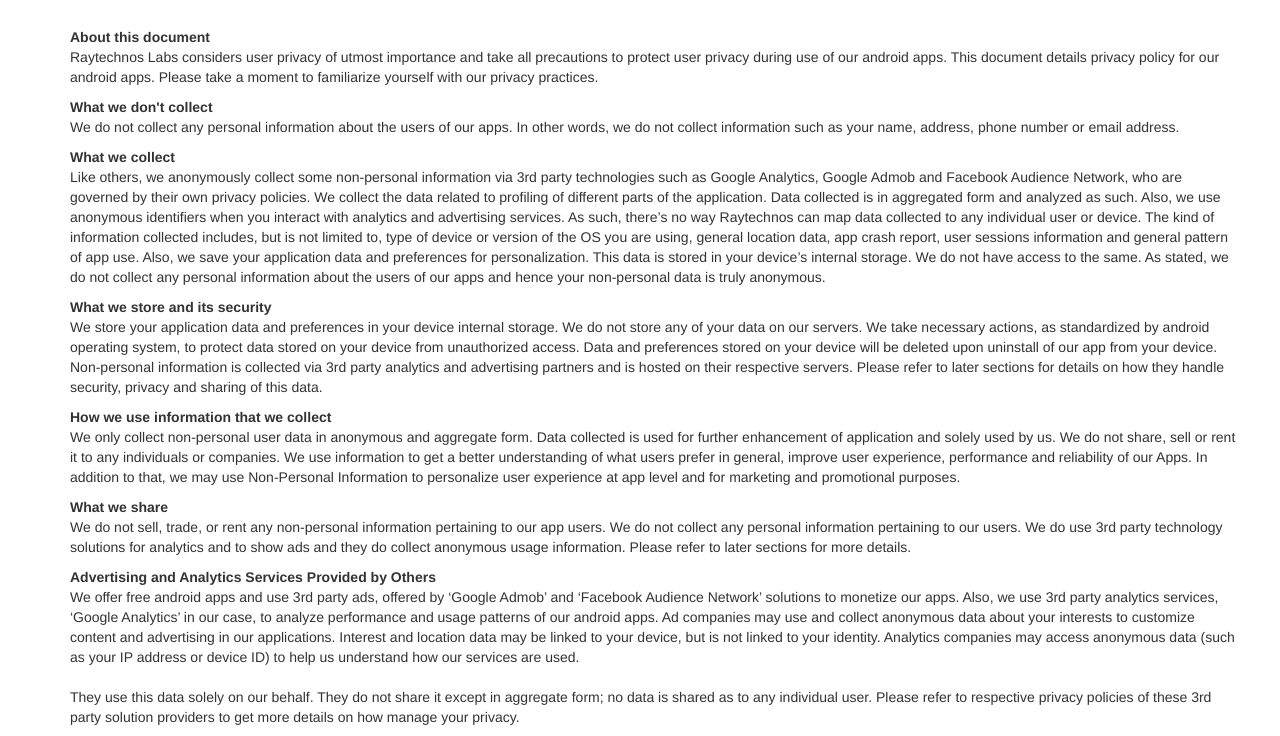
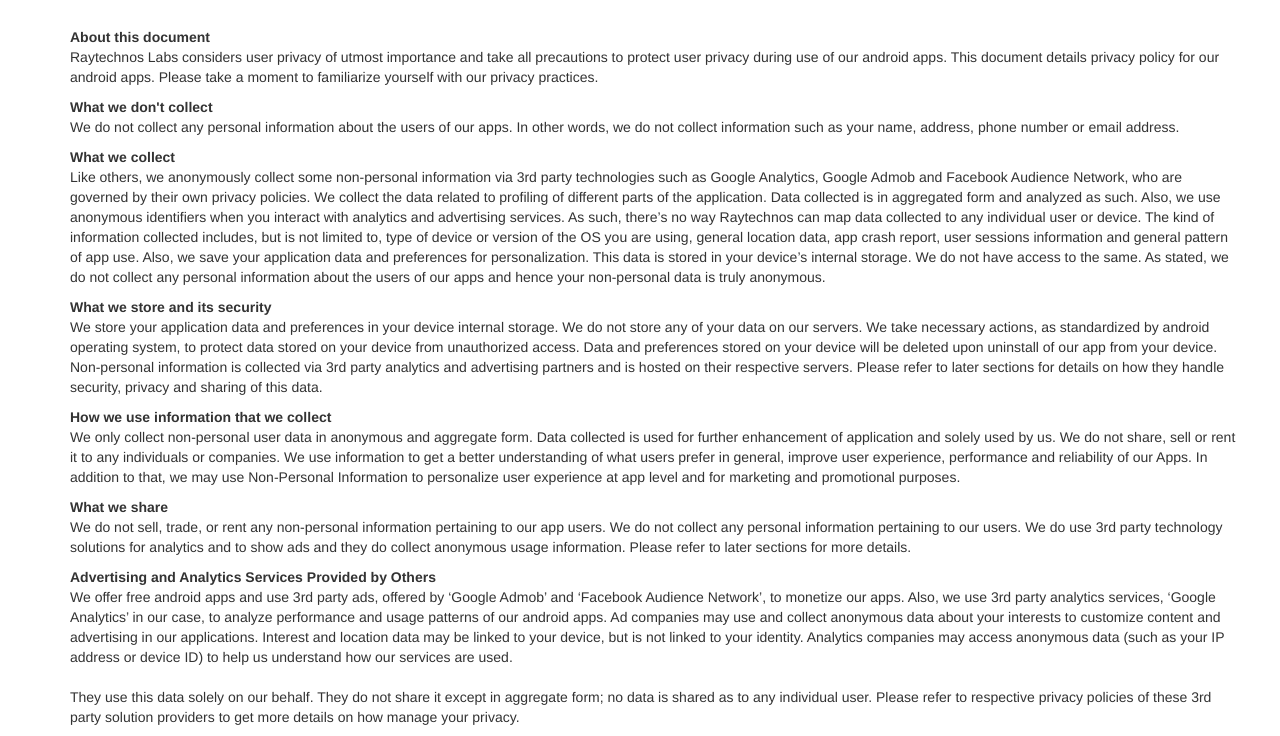
Before and after one commit to raytechnos/privacy-policy, a plain HTML site: page index.html in a window 1280 px wide. Shown: the part 179-915 px from the top of the page. Drawn offline with Linux system fonts and the light colour scheme.

Commit message:
Update index.html

```diff
--- a/index.html
+++ b/index.html
@@ -123,7 +123,7 @@
                 </p>
                 <p>
                     <b>Advertising and Analytics Services Provided by Others</b><br>We offer free android apps and use 3rd party
-                    ads, offered by ‘Google Admob’ and ‘Facebook Audience Network’ solutions to monetize our apps. Also, we use
+                    ads, offered by ‘Google Admob’ and ‘Facebook Audience Network’, to monetize our apps. Also, we use
                     3rd party analytics services, ‘Google Analytics’ in our case, to analyze performance and usage patterns of
                     our android apps. Ad companies may use and collect anonymous data about your interests to customize content
                     and advertising in our applications. Interest and location data may be linked to your device, but is not
```
